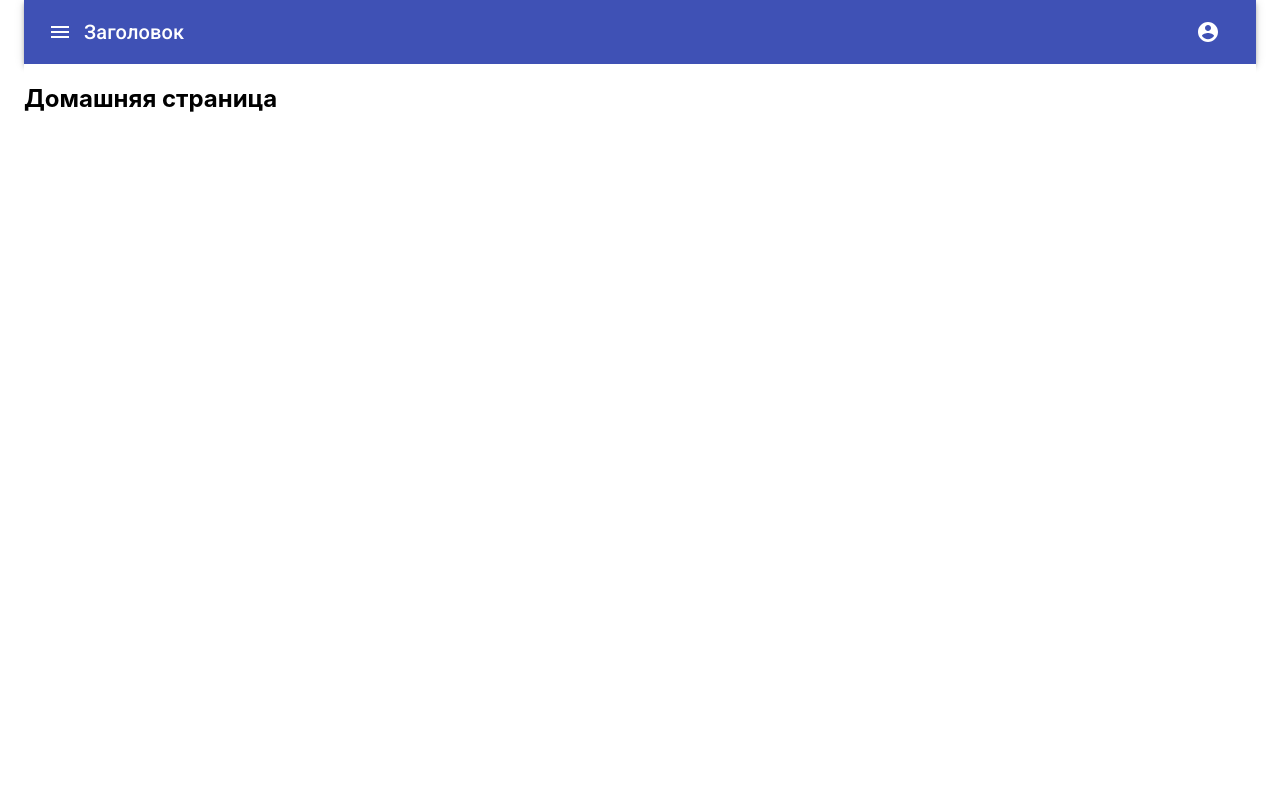
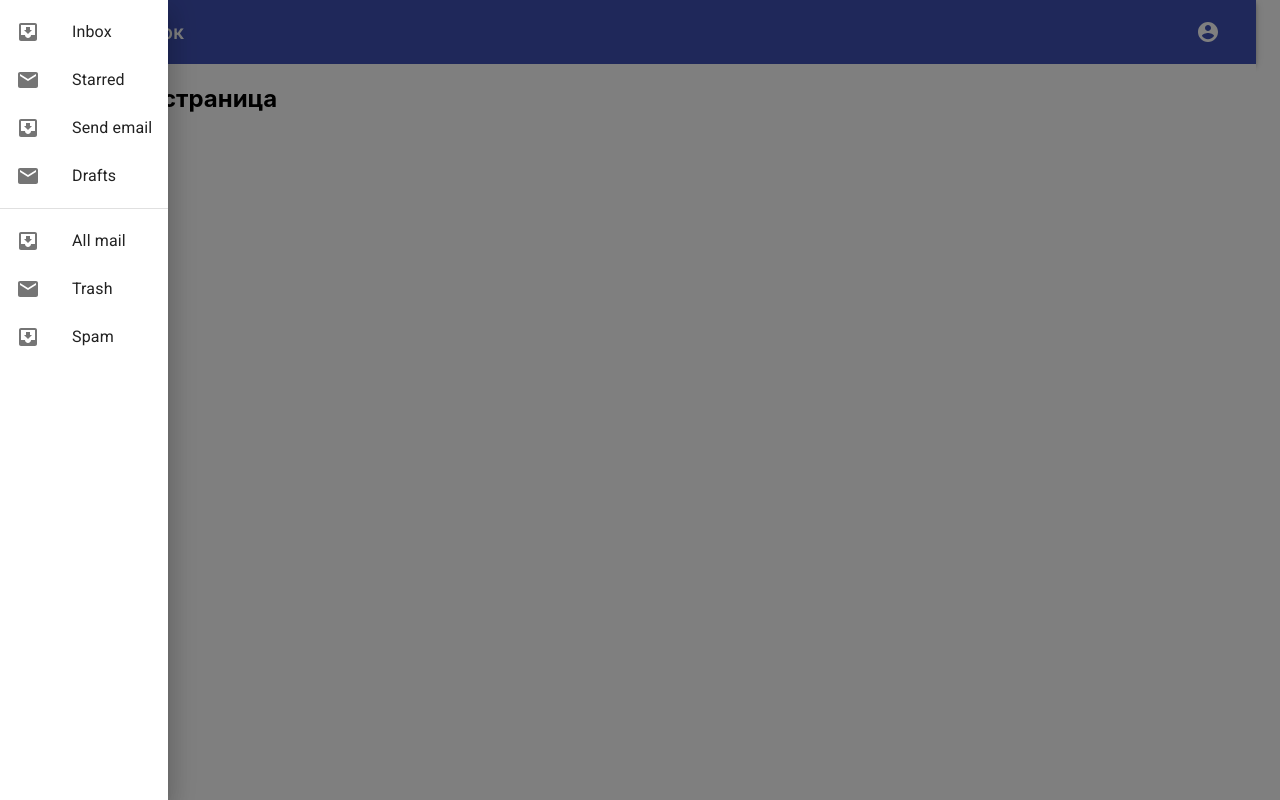
Before and after one commit to AnatolyDev/zayavki, a React (Create React App) app in the folder frontend/: page / in a window 1280 px wide. Both pictures are taken after a click on the button 60 px from the left and 32 px from the top of the page. Built offline with nearby package versions, Linux system fonts and the light colour scheme.

Commit message:
Заголовок из material-ui

```diff
--- a/frontend/src/components/Header/index.js
+++ b/frontend/src/components/Header/index.js
@@ -5,18 +5,60 @@ import Typography from '@material-ui/core/Typography';
 import IconButton from '@material-ui/core/IconButton';
 import MenuIcon from '@material-ui/icons/Menu';
 import AccountCircle from '@material-ui/icons/AccountCircle';
-import Switch from '@material-ui/core/Switch';
-import FormControlLabel from '@material-ui/core/FormControlLabel';
-import FormGroup from '@material-ui/core/FormGroup';
 import MenuItem from '@material-ui/core/MenuItem';
 import Menu from '@material-ui/core/Menu';
+import Drawer from '@material-ui/core/Drawer';
+import Button from '@material-ui/core/Button';
+import List from '@material-ui/core/List';
+import Divider from '@material-ui/core/Divider';
+import ListItem from '@material-ui/core/ListItem';
+import ListItemIcon from '@material-ui/core/ListItemIcon';
+import ListItemText from '@material-ui/core/ListItemText';
+import InboxIcon from '@material-ui/icons/MoveToInbox';
+import MailIcon from '@material-ui/icons/Mail';
 import { NavLink } from 'react-router-dom';
 
 const Header = () => {
 
     const [auth, setAuth] = React.useState(true);
     const [anchorEl, setAnchorEl] = React.useState(null);
+    const [state, setState] = React.useState(false);
     const open = Boolean(anchorEl);
+
+    const toggleDrawer = (open) => event => {
+        if (event.type === 'keydown' && (event.key === 'Tab' || event.key === 'Shift')) {
+          return;
+        }
+
+        setState(open);
+      };
+
+      const sideList = side => (
+        <div
+          className='menu-list'
+          role="presentation"
+          onClick={toggleDrawer(side, false)}
+          onKeyDown={toggleDrawer(side, false)}
+        >
+          <List>
+            {['Inbox', 'Starred', 'Send email', 'Drafts'].map((text, index) => (
+              <ListItem button key={text}>
+                <ListItemIcon>{index % 2 === 0 ? <InboxIcon /> : <MailIcon />}</ListItemIcon>
+                <ListItemText primary={text} />
+              </ListItem>
+            ))}
+          </List>
+          <Divider />
+          <List>
+            {['All mail', 'Trash', 'Spam'].map((text, index) => (
+              <ListItem button key={text}>
+                <ListItemIcon>{index % 2 === 0 ? <InboxIcon /> : <MailIcon />}</ListItemIcon>
+                <ListItemText primary={text} />
+              </ListItem>
+            ))}
+          </List>
+        </div>
+      );
 
     const handleChange = event => {
       setAuth(event.target.checked);
@@ -32,9 +74,12 @@ const Header = () => {
 
     return (
         <div className='header-main'>
+            <Drawer open={state} onClose={toggleDrawer(false)}>
+                {sideList('left')}
+            </Drawer>
             <AppBar position="static">
                 <Toolbar>
-                    <IconButton edge="start" className='menu-button' color="inherit" aria-label="menu">
+                    <IconButton edge="start" className='menu-button' color="inherit" aria-label="menu" onClick={toggleDrawer('left', true)}>
                         <MenuIcon />
                     </IconButton>
                     <Typography variant="h6" className='header-title'>
```
